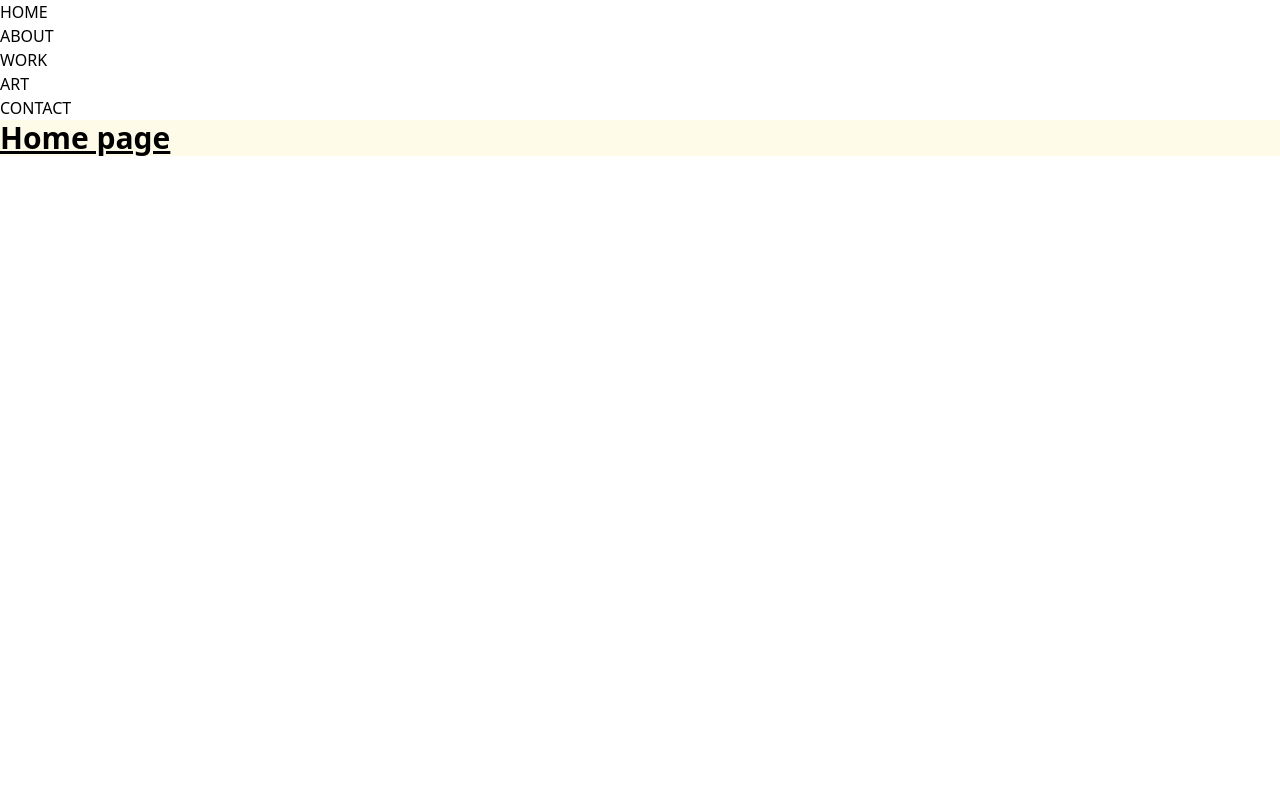
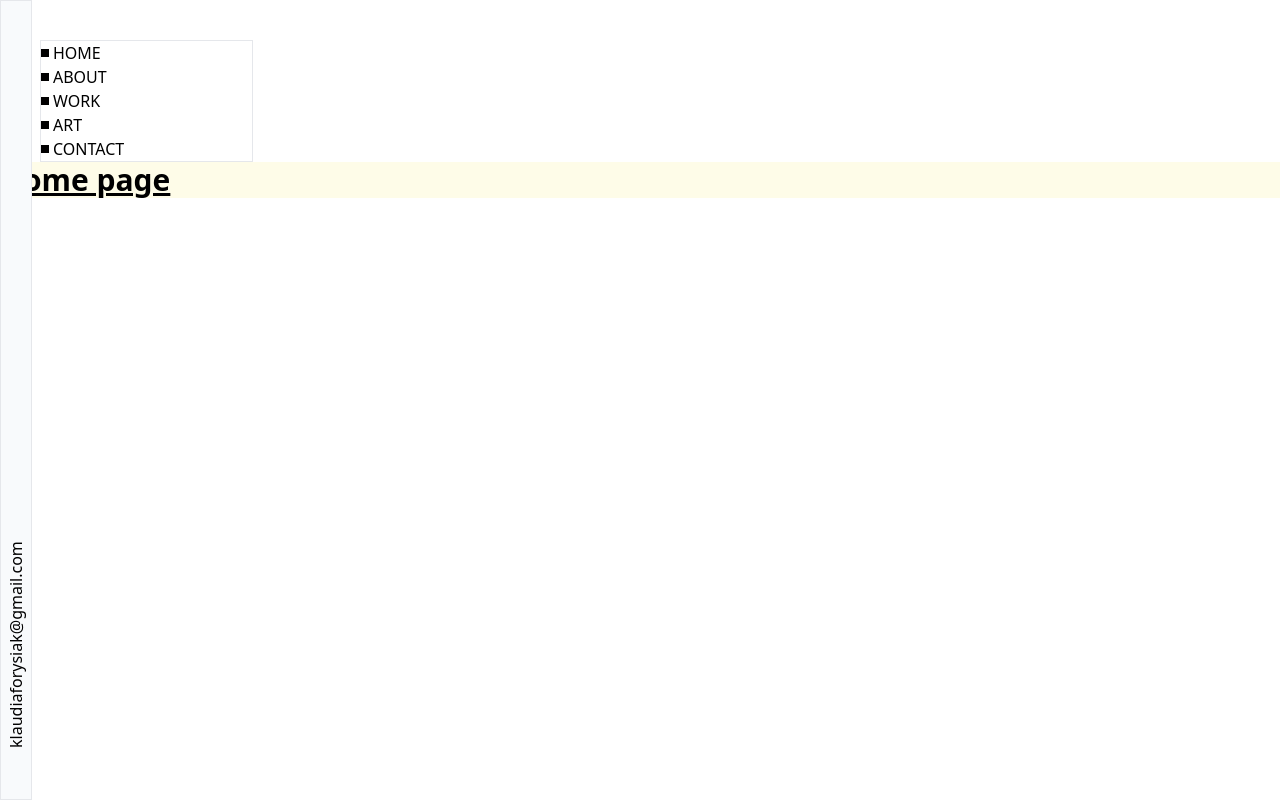
Before and after one commit to Claudia00022/claudia00022.github.io, a React (Create React App) app: page / in a window 1280 px wide. Built offline with nearby package versions, Linux system fonts and the light colour scheme.

Commit message:
styling navbar

```diff
--- a/src/components/nav/index.jsx
+++ b/src/components/nav/index.jsx
@@ -27,10 +27,10 @@ const data = [
 
 const NavBar = () => {
   return (
-    <div>
+    <div class= 'border w-1/6 mt-10 ms-10'>
       <ul>
        {data.map((item, key) => (
-        <li key={key}><Link to={item.to}>{item.label}</Link></li>
+        <li key={key}  ><Link to={item.to} class = 'flex flex-row items-center '><div style={{width: '8px', height: '8px', backgroundColor: 'black', display: 'inline-block'}} class= 'me-1' ></div>{item.label}</Link></li>
        ))
 
        }
--- a/src/index.css
+++ b/src/index.css
@@ -7,14 +7,14 @@
     margin: 0;
     scroll-behavior: smooth;
 }
-
+/*
 html{
     height: 100%;
 }
 
 body{
     height: 100%;
-}
+} */
 
 #root{
     height: 100%;
--- a/src/pages/home/index.jsx
+++ b/src/pages/home/index.jsx
@@ -2,7 +2,12 @@ import React from "react";
 
 const Home = () =>{
     return(
+        <>
+        <div class = 'w-8 h-screen bg-slate-50 border fixed top-0 left-0 right-0'>
+            <a href="#" class= '-rotate-90 block' style={{marginTop: '90vh'}}>klaudiaforysiak@gmail.com</a>
+        </div>
         <div class="text-3xl font-bold underline bg-yellow-50">Home page</div>
+        </>
     )
 };
 
```
